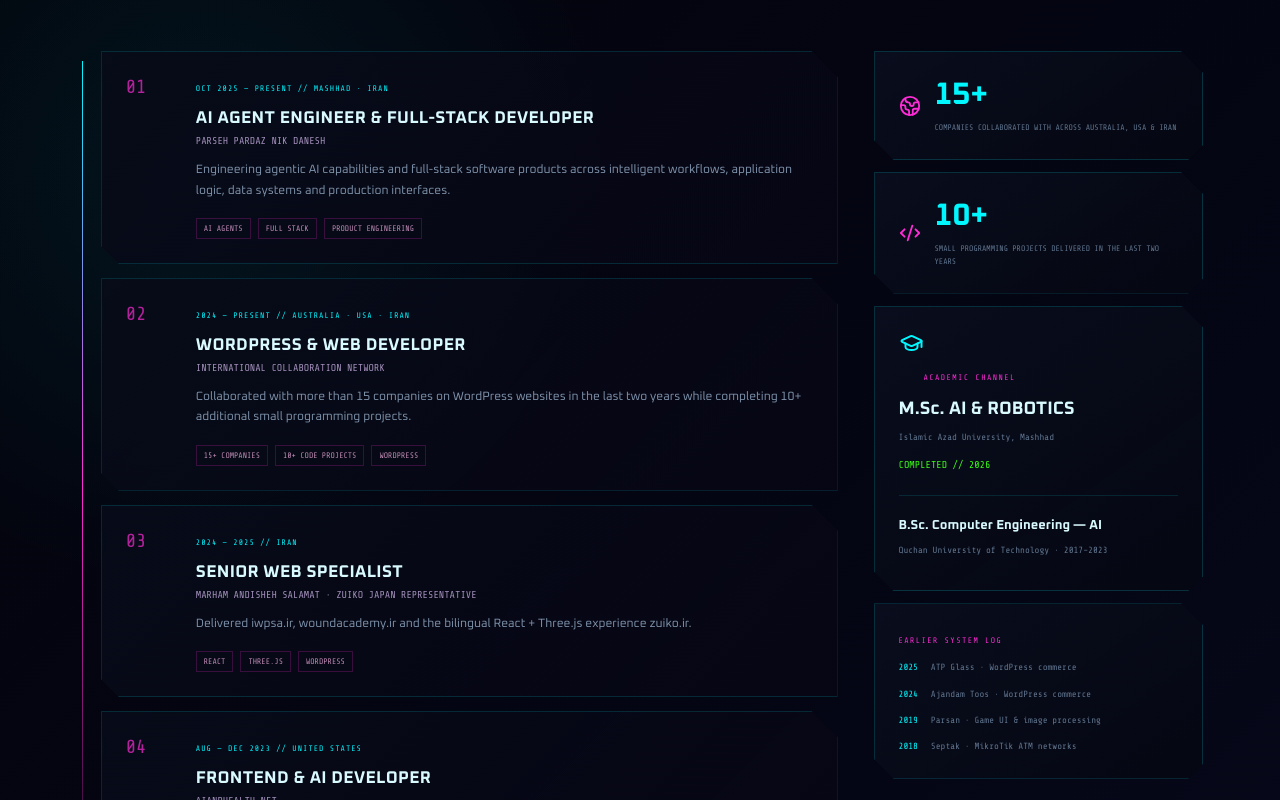
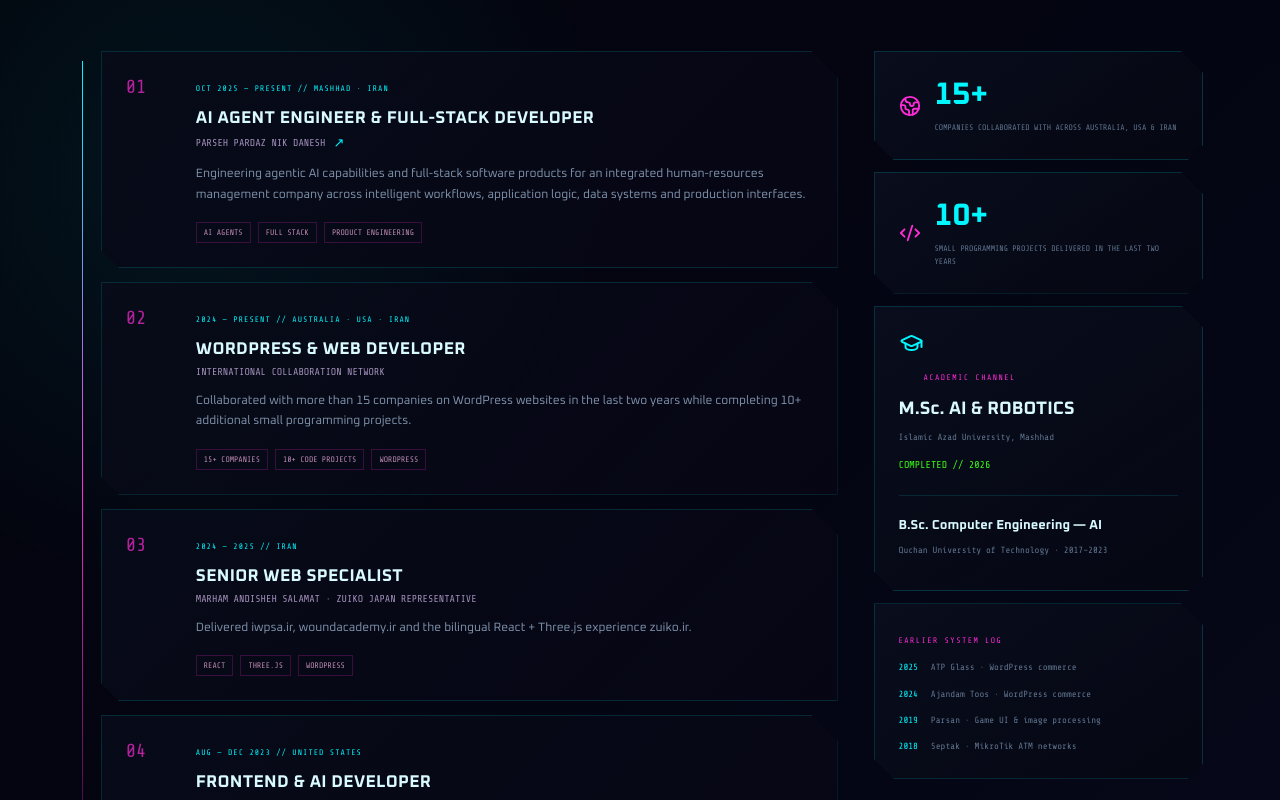
Before and after one commit to Amirgh23/amirgh23.github.io, a React (Vite) app: page / in a window 1280 px wide. Shown: the part 3540-4340 px from the top of the page. Built offline with nearby package versions, Linux system fonts and the light colour scheme.

Commit message:
Link Parseh Pardaz employer profile

```diff
--- a/src/App.jsx
+++ b/src/App.jsx
@@ -100,7 +100,8 @@ const experience = [
     role: 'AI AGENT ENGINEER & FULL-STACK DEVELOPER',
     company: 'PARSEH PARDAZ NIK DANESH',
     location: 'MASHHAD · IRAN',
-    description: 'Engineering agentic AI capabilities and full-stack software products across intelligent workflows, application logic, data systems and production interfaces.',
+    website: 'https://ppnd.ir/',
+    description: 'Engineering agentic AI capabilities and full-stack software products for an integrated human-resources management company across intelligent workflows, application logic, data systems and production interfaces.',
     tags: ['AI AGENTS', 'FULL STACK', 'PRODUCT ENGINEERING'],
   },
   {
@@ -359,7 +360,7 @@ export default function App() {
         <div className="experience-layout">
           <div className="timeline">{experience.map((item, index) => <motion.article key={`${item.company}-${item.period}`} initial={reduceMotion ? false : { opacity: 0, y: 24 }} whileInView={{ opacity: 1, y: 0 }} viewport={{ once: true }}>
             <div className="timeline-index">{String(index + 1).padStart(2, '0')}</div>
-            <div className="timeline-copy"><small>{item.period} // {item.location}</small><h3>{item.role}</h3><h4>{item.company}</h4><p>{item.description}</p><div>{item.tags.map((tag) => <span key={tag}>{tag}</span>)}</div></div>
+            <div className="timeline-copy"><small>{item.period} // {item.location}</small><h3>{item.role}</h3><h4>{item.website ? <a href={item.website} target="_blank" rel="noreferrer">{item.company} <span>↗</span></a> : item.company}</h4><p>{item.description}</p><div>{item.tags.map((tag) => <span key={tag}>{tag}</span>)}</div></div>
           </motion.article>)}</div>
           <aside className="career-side">
             <div className="career-stat"><Globe2 /><b>15+</b><span>COMPANIES COLLABORATED WITH ACROSS AUSTRALIA, USA &amp; IRAN</span></div>
--- a/src/styles.css
+++ b/src/styles.css
@@ -84,6 +84,7 @@
 .timeline-copy>small{font:8px 'Share Tech Mono';letter-spacing:.13em;color:var(--cyan)}
 .timeline-copy h3{font-size:17px;margin:12px 0 6px;letter-spacing:.02em}
 .timeline-copy h4{font:10px 'Share Tech Mono';color:#a28fba;margin:0 0 14px}
+.timeline-copy h4 a{display:inline-flex;align-items:center;gap:8px;color:#a28fba;transition:color .2s ease}.timeline-copy h4 a span{color:var(--cyan);font-size:13px}.timeline-copy h4 a:hover,.timeline-copy h4 a:focus-visible{color:var(--cyan);outline:0}
 .timeline-copy p{color:#7e92aa;font-size:12px;line-height:1.7;margin:0 0 17px}
 .timeline-copy>div{display:flex;flex-wrap:wrap;gap:7px}
 .timeline-copy>div span{padding:5px 7px;border:1px solid rgba(255,43,214,.2);color:#bf8bb5;font:8px 'Share Tech Mono'}
```
